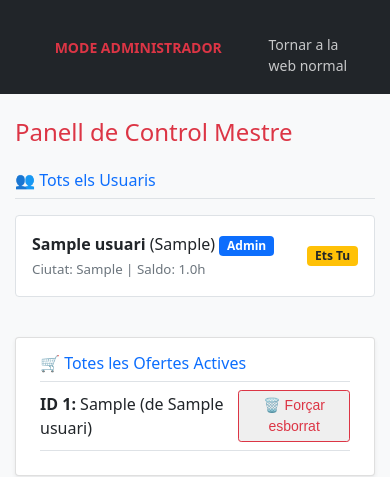
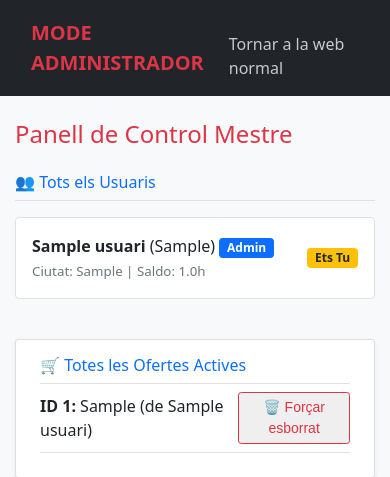
Before and after one commit to arnaufito/banc_de_temps, a Flask app: page /admin in a window 390 px wide. Shown: the top 477 px of the page. Run offline with Flask 3, Linux system fonts and the light colour scheme; the visitor is signed in with stand-in values (Sample User, id 1); tables that the repository leaves empty hold one stand-in row (values such as "Sample post").

Commit message:
he tret lo del mobil

```diff
--- a/static/style.css
+++ b/static/style.css
@@ -220,27 +220,3 @@ h1, h2, h3, h4, h5 { margin-top: 0; margin-bottom: 0.5rem; font-weight: 500; lin
     clear: both;
     box-shadow: 0 1px 1px rgba(0,0,0,0.1);
 }
-
-/* Ajustos per a telèfons mòbils (pantalles de menys de 768px d'amplada) */
-@media (max-width: 768px) {
-    .navbar {
-        flex-wrap: wrap;       /* Permet que els enllaços saltin a la línia de sota si no caben */
-        padding: 10px 5px;     /* Redueix l'espai general de la barra */
-        justify-content: center; /* Centra els elements */
-        gap: 5px;              /* Redueix la distància entre els botons */
-    }
-
-    .navbar a, .navbar button {
-        font-size: 14px;       /* Fa la lletra més petita */
-        padding: 6px 10px;     /* Redueix la mida "física" del botó o enllaç */
-        margin: 2px;
-    }
-
-    /* Si tens un títol o logo a la barra, fem que ocupi la seva pròpia línia */
-    .navbar-brand {
-        width: 100%;
-        text-align: center;
-        font-size: 18px;
-        margin-bottom: 5px;
-    }
-}
```
